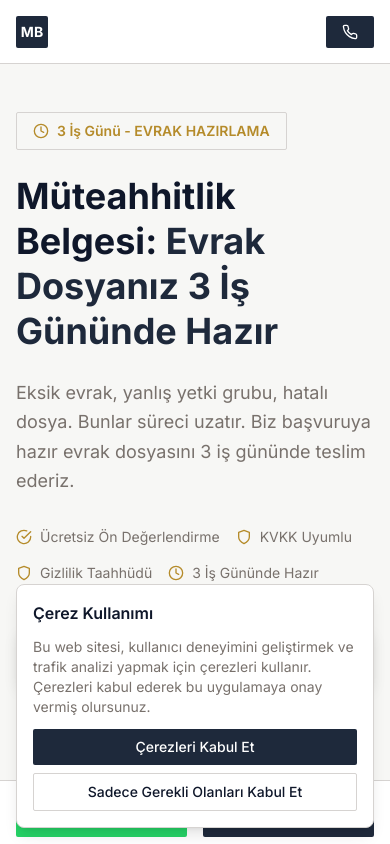
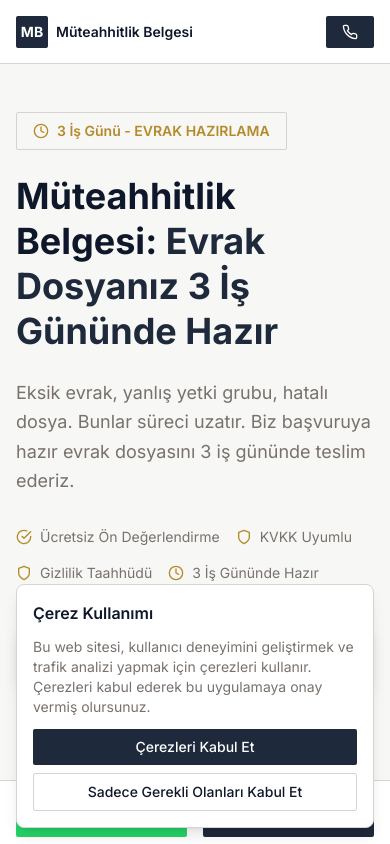
Before and after one commit to otomantik/muteahitlik-belgesi, a Next.js app: page / in a window 390 px wide. Shown: the top 844 px of the page. Built offline with nearby package versions, Linux system fonts and the light colour scheme.

Commit message:
Fix: Mobil header'a logo yanÄ±na MÃ¼teahhitlik Belgesi yazÄ±sÄ± eklendi

```diff
--- a/components/layout/Header.tsx
+++ b/components/layout/Header.tsx
@@ -16,20 +16,15 @@ export const Header = () => {
     <header className="fixed top-0 left-0 right-0 z-50 bg-card border-b border-border h-[var(--header-height-mobile)] md:h-[var(--header-height-desktop)]">
       <div className="container mx-auto px-4 h-full flex items-center justify-between">
         {/* Logo */}
-        <div className="flex items-center">
-          <Link href="/" className="flex items-center gap-2">
-            <div className="w-8 h-8 bg-accent-dark rounded-sm flex items-center justify-center">
+        <div className="flex items-center flex-1 min-w-0">
+          <Link href="/" className="flex items-center gap-2 min-w-0">
+            <div className="w-8 h-8 bg-accent-dark rounded-sm flex items-center justify-center flex-shrink-0">
               <span className="text-white font-bold text-sm">MB</span>
             </div>
-            <span className="text-foreground font-semibold text-lg hidden md:inline">
+            <span className="text-foreground font-semibold text-sm md:text-lg truncate">
               Müteahhitlik Belgesi
             </span>
           </Link>
-
-          {/* Working Hours - Mobile */}
-          <div className="ml-4 text-sm text-muted-foreground md:hidden">
-            <span className="hidden sm:inline">{HOURS.description}</span>
-          </div>
         </div>
 
         {/* Navigation - Desktop */}
```
